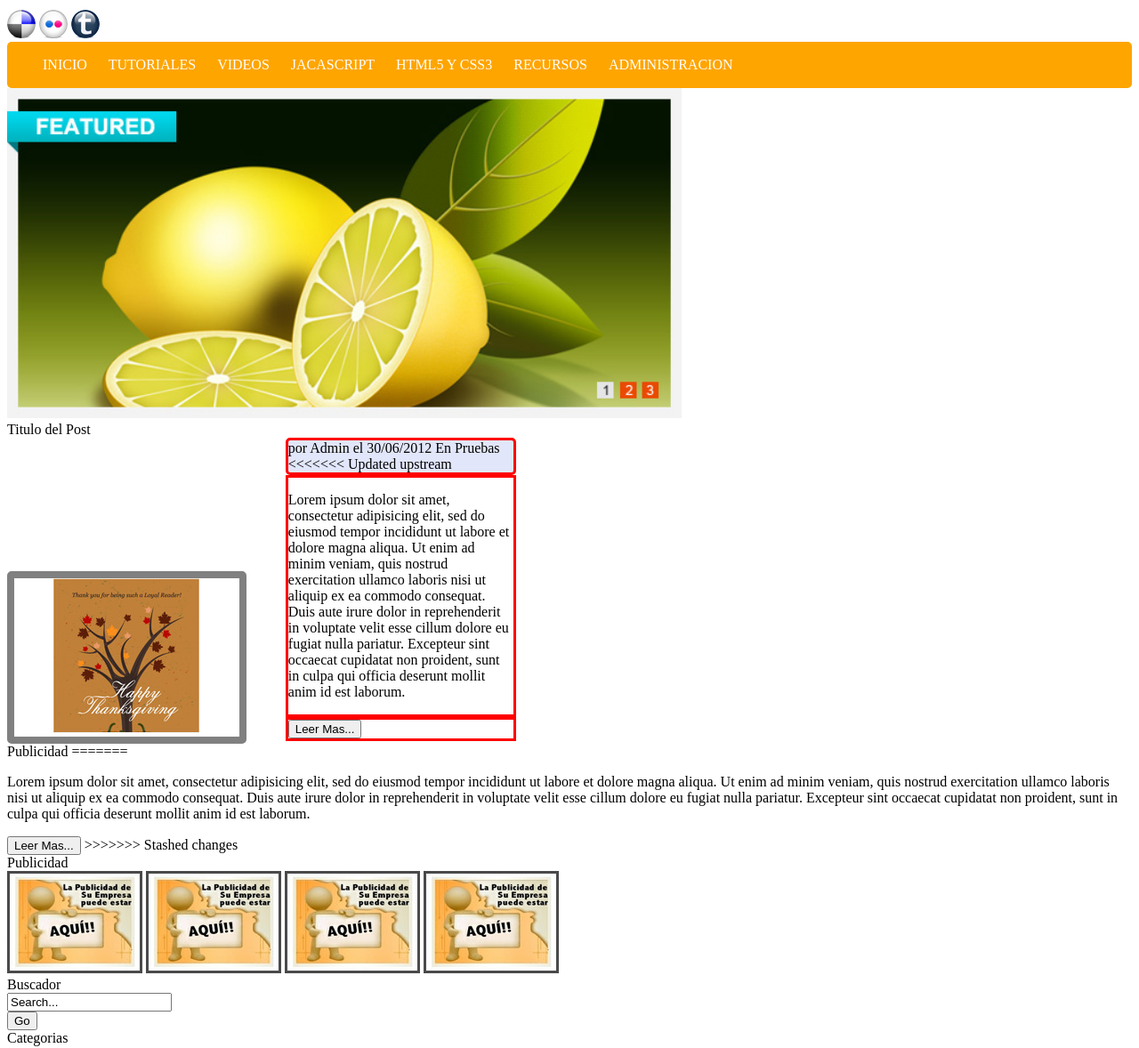
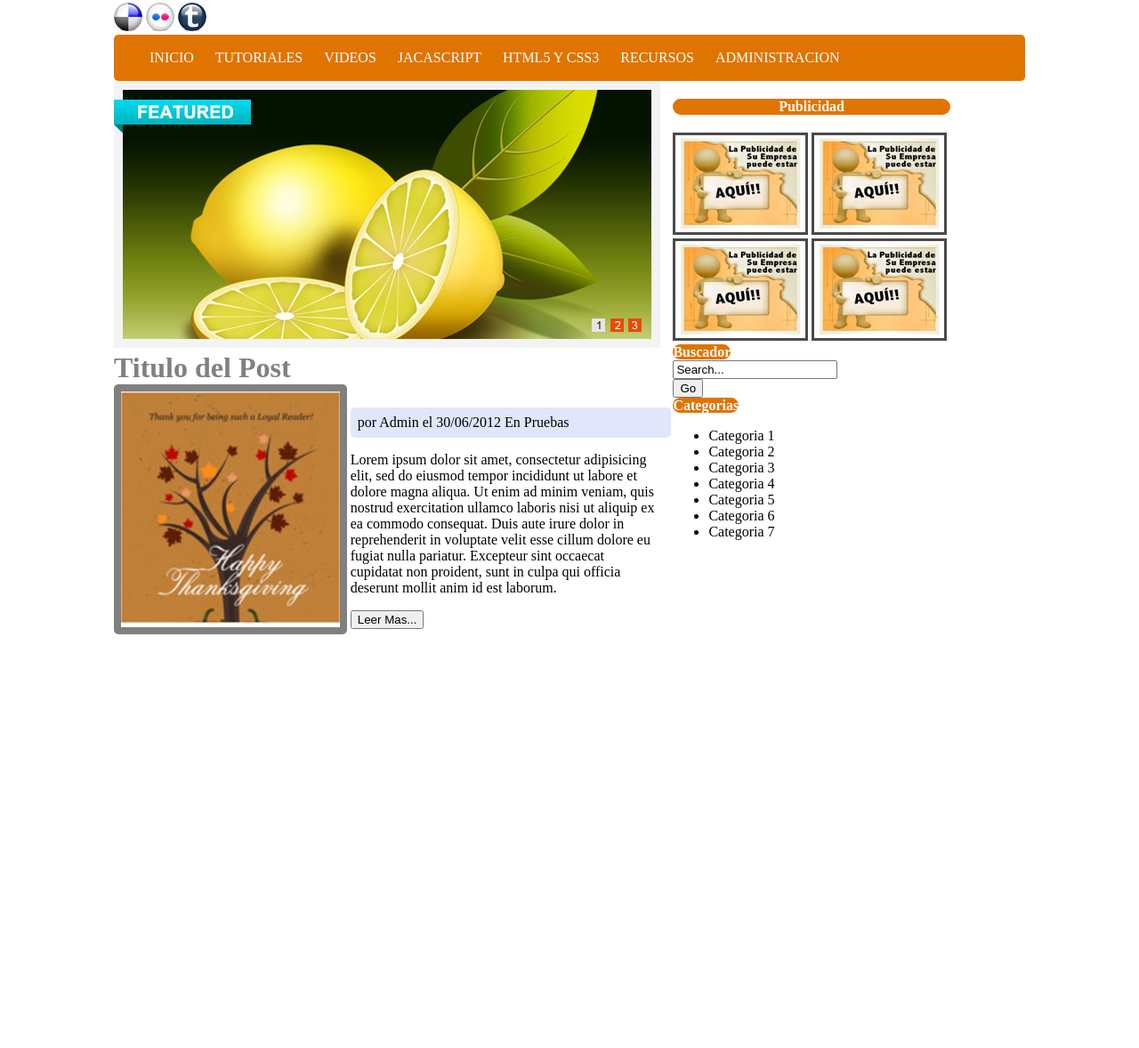
Before and after one commit to RobertoSalazar123/pw2171, a plain HTML site: page practica03css/index.html in a window 1280 px wide. Shown: the part 96-1274 px from the top of the page at 89% size. After the commit the page ends 809 px from the top, so only its background shows below. Drawn offline with Linux system fonts and the light colour scheme.

Commit message:
faltaron encabesados de publicidad y buscador

```diff
--- a/practica03css/css/estilos.css
+++ b/practica03css/css/estilos.css
@@ -1,12 +1,11 @@
-<<<<<<< Updated upstream
 body{
 	font-size:  16px;
 	margin: 0 auto;
-	max-width: 1078px;
-	min-width: 1078;
+	max-width: 1024px;
+	min-width: 1024px;
 }
 header nav{
-	background-color: orange;
+	background-color: #DF7401;
 	border-radius: 5px;
 	padding: 1px 0px 1px 0px;
 }
@@ -16,15 +15,20 @@ header nav ul li{
 	margin-right: 20px;
 }
 #slider{
-	width: 60%;
+	width: 100%;
+}
+.Tpost{
+	font-size: 32px;
+	font-weight: bold;
+	color: grey;
 }
 #acomodo{
-	width: 40%;
+	width: 56%;
 }
 #post{
 	border: 8px solid grey;
 	border-radius: 5px;
-	width: 16%;
+	width: 40%;
 	text-align: center;
 }
 
@@ -40,38 +44,35 @@ header nav ul li{
 #publicidad{
 	display: inline-block;
 }
+#arbol{
+	width: 100%;
+}
+#imgpubli{
+	margin-top: 20px;
+}
+#publicidad,#buscador,.Categorias{
+	border-radius: 40px;
+	width: 80%;
+	text-align: center;
+	font-weight: bold;
+	color: white;
+	background-color:#DF7401;
+}
+#acomodopubli{
 
-=======
-body{
-	font-size:  16px;
-	margin: 0 auto;
-	max-width: 1024px;
-	min-width: 1024;
+	width: 100%;
 }
-header nav{
-	background-color: orange;
-	border-radius: 5px;
-	padding: 1px 0px 1px 0px;
-}
-header nav ul li{
-	color: white;
-	display: inline-block;
-	margin-right: 20px;
-}
-#slider{
+
+#primerseccion{
 	width: 60%;
 }
-#acomodo article{
-	border:solid red;
-	width: 50%;
-	margin-left: 40px;
+#segundaseccion{
+	margin-top: 20px;
+	width: 38%;
+	margin-left: 10px;
 }
-#post{
-	width: 20%;
-}
-#post,#acomodo{
-		display: inline-block;
-
+#primerseccion,#segundaseccion{
+	display: inline-block;
+	vertical-align: top;
 
 }
->>>>>>> Stashed changes
--- a/practica03css/index.html
+++ b/practica03css/index.html
@@ -29,7 +29,7 @@
 			<img src="img/slider.jpg" id="slider" alt="">
 		</article>
 		<article>
-			<span class="Titutlodelpost">Titulo del Post</span>
+			<span class="Tpost">Titulo del Post</span>
 		</article>
 		<article id="post">
 			<img src="img/img-post.jpg" id="arbol" alt="">
@@ -37,7 +37,6 @@
 		<article id="acomodo">
 			<article id="arthecho">
 			<span class="hechopor">por Admin el 30/06/2012 En Pruebas</span>
-<<<<<<< Updated upstream
 			</article>
 			<article>
 			<span class="lorem">
@@ -55,39 +54,21 @@
 				<input type="button" value="Leer Mas...">
 			</article>
             </article>
+	</section>
 	<section id="segundaseccion">
 		<article>
-			<span class="publicidad">Publicidad</span>
-=======
-		</article>
-		<article>
-		<span class="lorem">
-			<p>
-				Lorem ipsum dolor sit amet, consectetur adipisicing elit, sed do eiusmod
-				tempor incididunt ut labore et dolore magna aliqua. Ut enim ad minim veniam,
-				quis nostrud exercitation ullamco laboris nisi ut aliquip ex ea commodo
-				consequat. Duis aute irure dolor in reprehenderit in voluptate velit esse
-				cillum dolore eu fugiat nulla pariatur. Excepteur sint occaecat cupidatat non
-				proident, sunt in culpa qui officia deserunt mollit anim id est laborum.
-			</p>
-		</span>
-				<article>
-			<input type="button" value="Leer Mas...">
->>>>>>> Stashed changes
-		</article>
-		</article>
-	</article>
-	</section>
-	<section id="segundaseccion">
+	<article id="acomodopubli">
 		<article id="publicidad">
 			<span class="publicidad">Publicidad</span>
 		</article>
-		<article>
+		<article id="imgpubli">
 			<img src="img/publicidad.jpg" id="publicidad1" alt="">
 			<img src="img/publicidad.jpg" id="publicidad2" alt="">
 			<img src="img/publicidad.jpg" id="publicidad3" alt="">
 			<img src="img/publicidad.jpg" id="publicidad4" alt="">
 		</article>
+	</article>
+	<article id="acomodobusca">
 		<article>
 			<span id="buscador">Buscador</span>
 		</article>
@@ -97,6 +78,7 @@
 		<article>
 			<input type="button" value="Go">
 		</article>
+	</article>
 		<article>
 			<span class="Categorias">Categorias</span>
 		</article>
@@ -111,6 +93,7 @@
 				<li>Categoria 7</li>
 			</ul>
 		</article>
+	</article>
 	</section>
 </body>
 </html>
```
